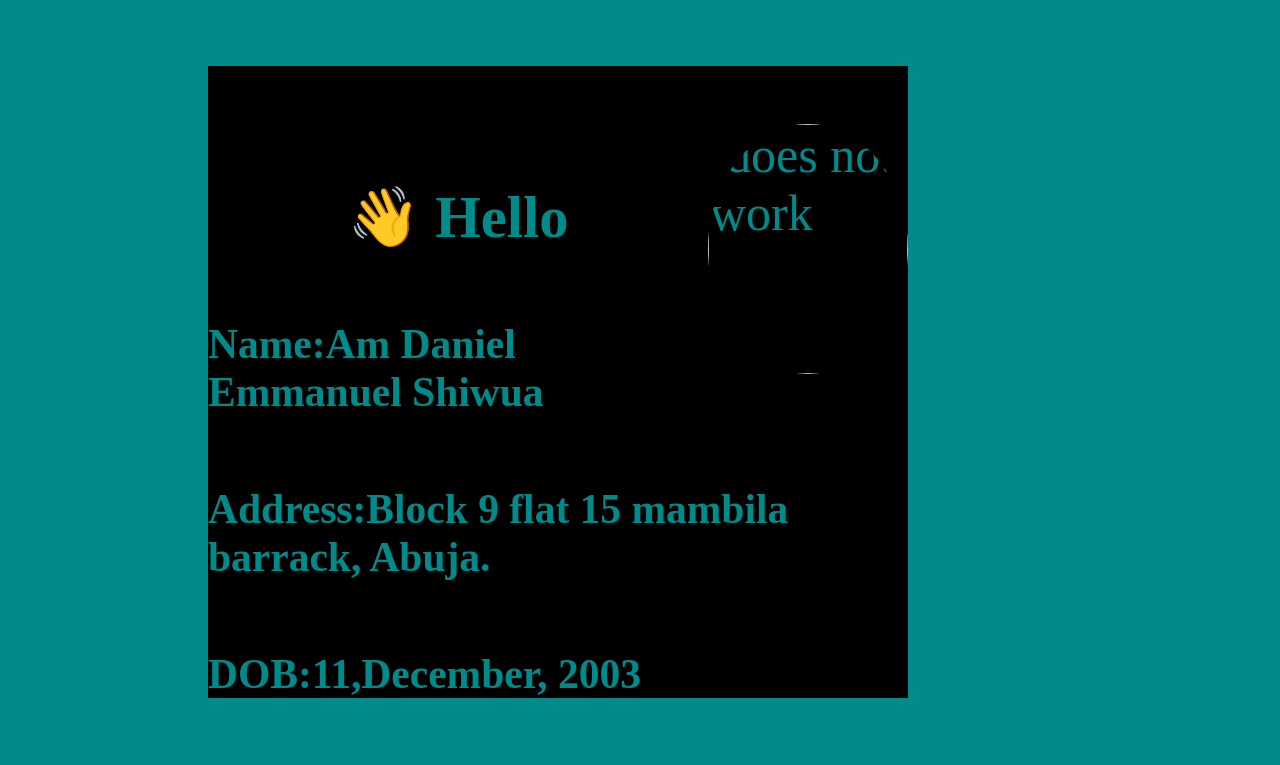
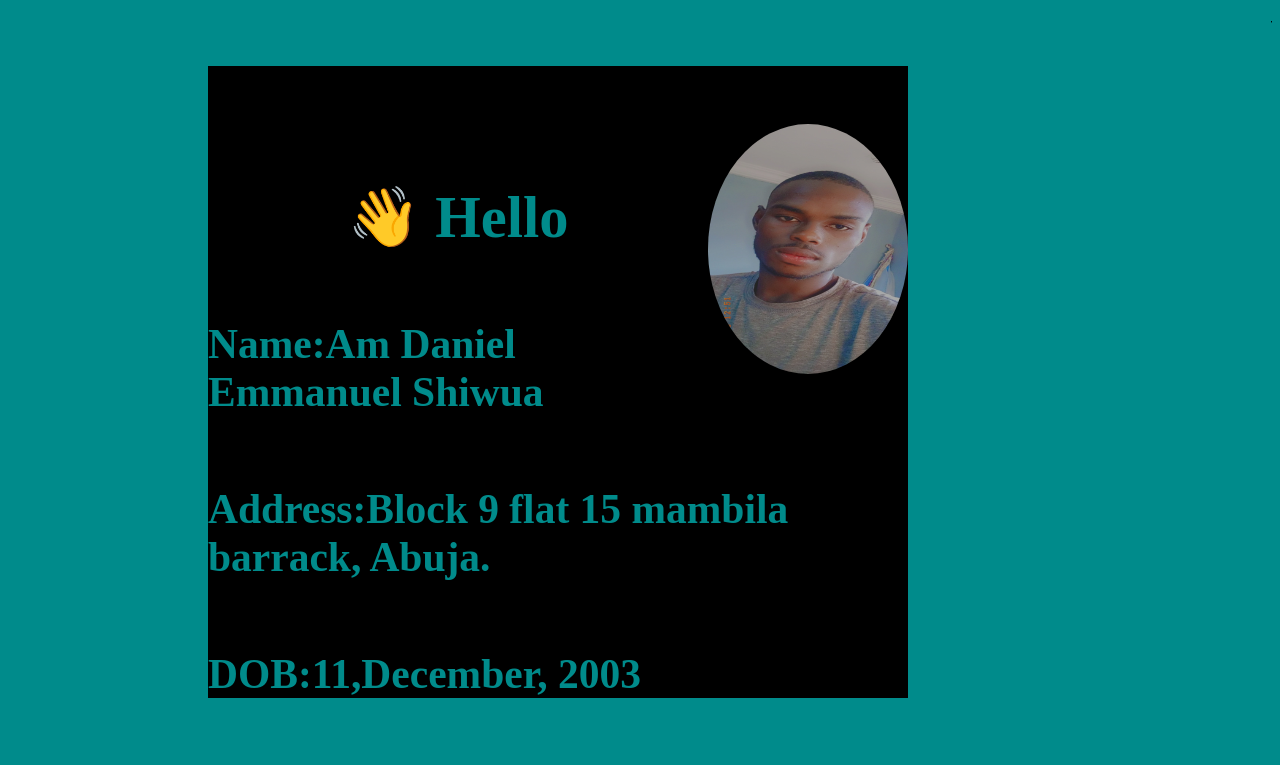
Before and after one commit to D1a2ni/MYPORTFOLIO, a plain HTML site: page index.html in a window 1280 px wide. Shown: the top 765 px of the page. Drawn offline with Linux system fonts and the light colour scheme.

Commit message:
Update and rename daniel emmy.html to index.html
Second

```diff
--- a/daniel emmy.html
+++ b/index.html
@@ -56,7 +56,7 @@
 <div class="dani">
 
   <div class="st"><br>
-   <img src="images\Dan.jpg" alt="does not work">
+   <img src="Dan.jpg" alt="does not work">
    <h3>👋 Hello </h3>
    <h5>Name:Am Daniel Emmanuel Shiwua </h5>
    <h5>Address:Block 9 flat 15 mambila barrack, Abuja.</h5>
```
